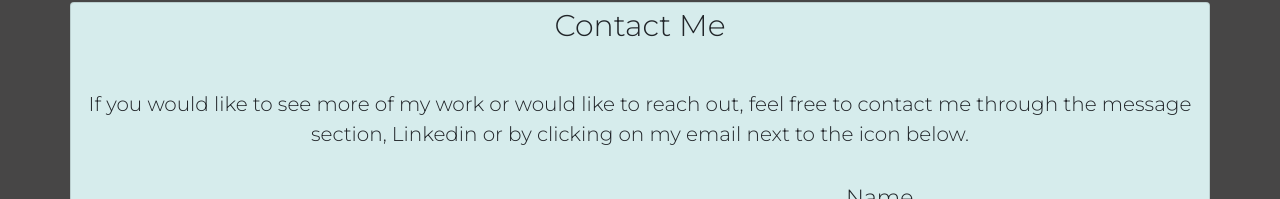
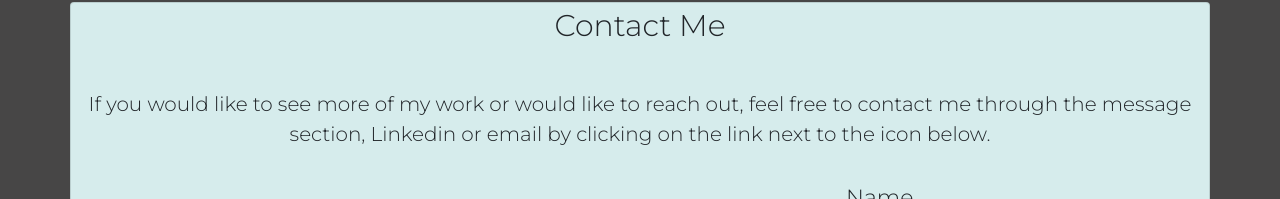
Before and after one commit to brooksrosenberg/final-react-portfolio, a React (Create React App) app: page /contact in a window 1280 px wide. Shown: the part 131-330 px from the top of the page. Built offline with nearby package versions, Linux system fonts and the light colour scheme.

Commit message:
new message

```diff
--- a/src/Components/Pages/Contact/index.js
+++ b/src/Components/Pages/Contact/index.js
@@ -34,7 +34,7 @@ const Contact = (props) => {
             <CardTitle>Contact Me</CardTitle>
             <p className="contactText">
               If you would like to see more of my work or would like to reach
-              out, feel free to contact me through the message section, Linkedin or by clicking on my email next to the icon below.
+              out, feel free to contact me through the message section, Linkedin or email by clicking on the link next to the icon below.
             </p>
             <CardBody>
               <Row className="main-row">
```
